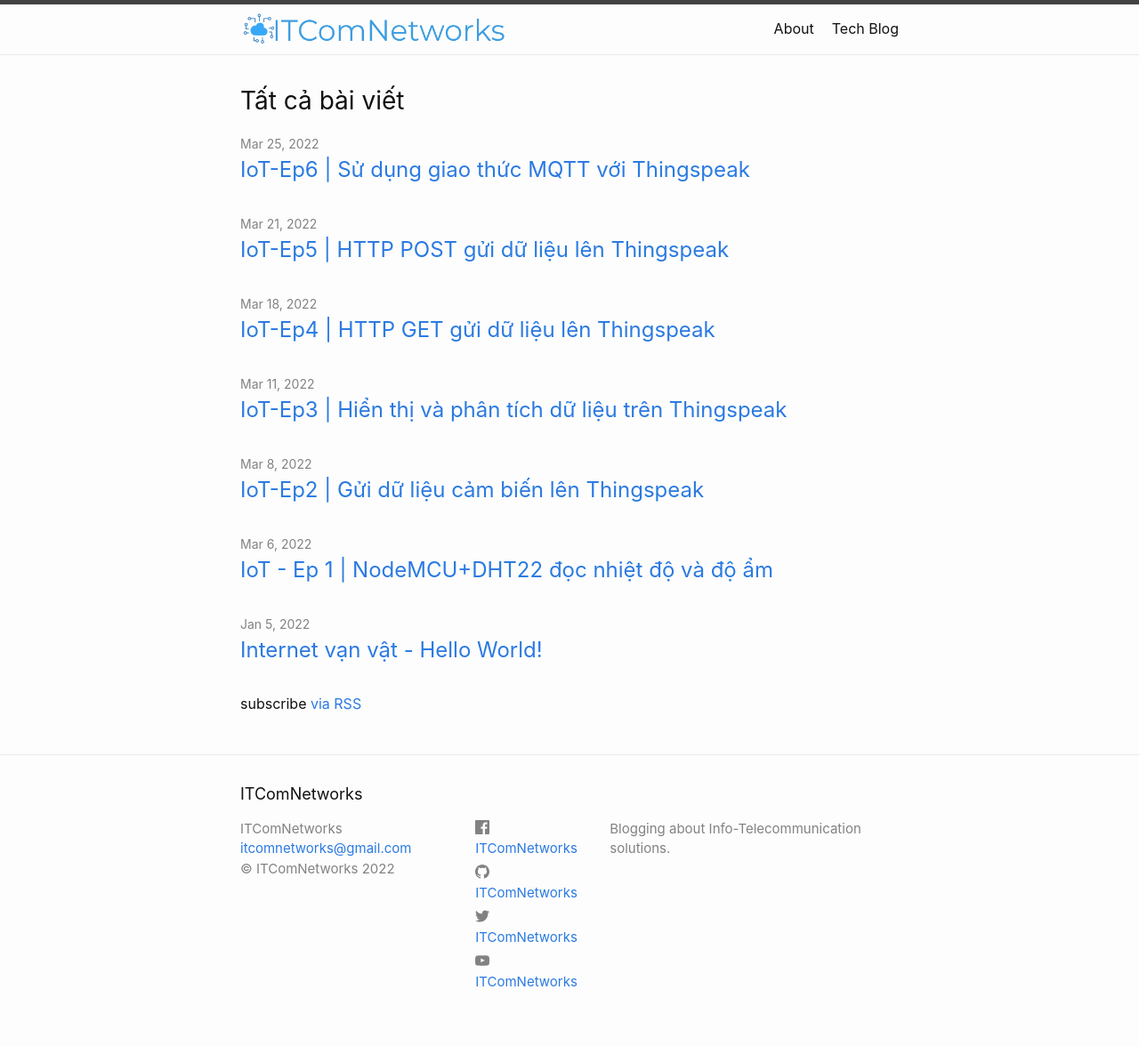
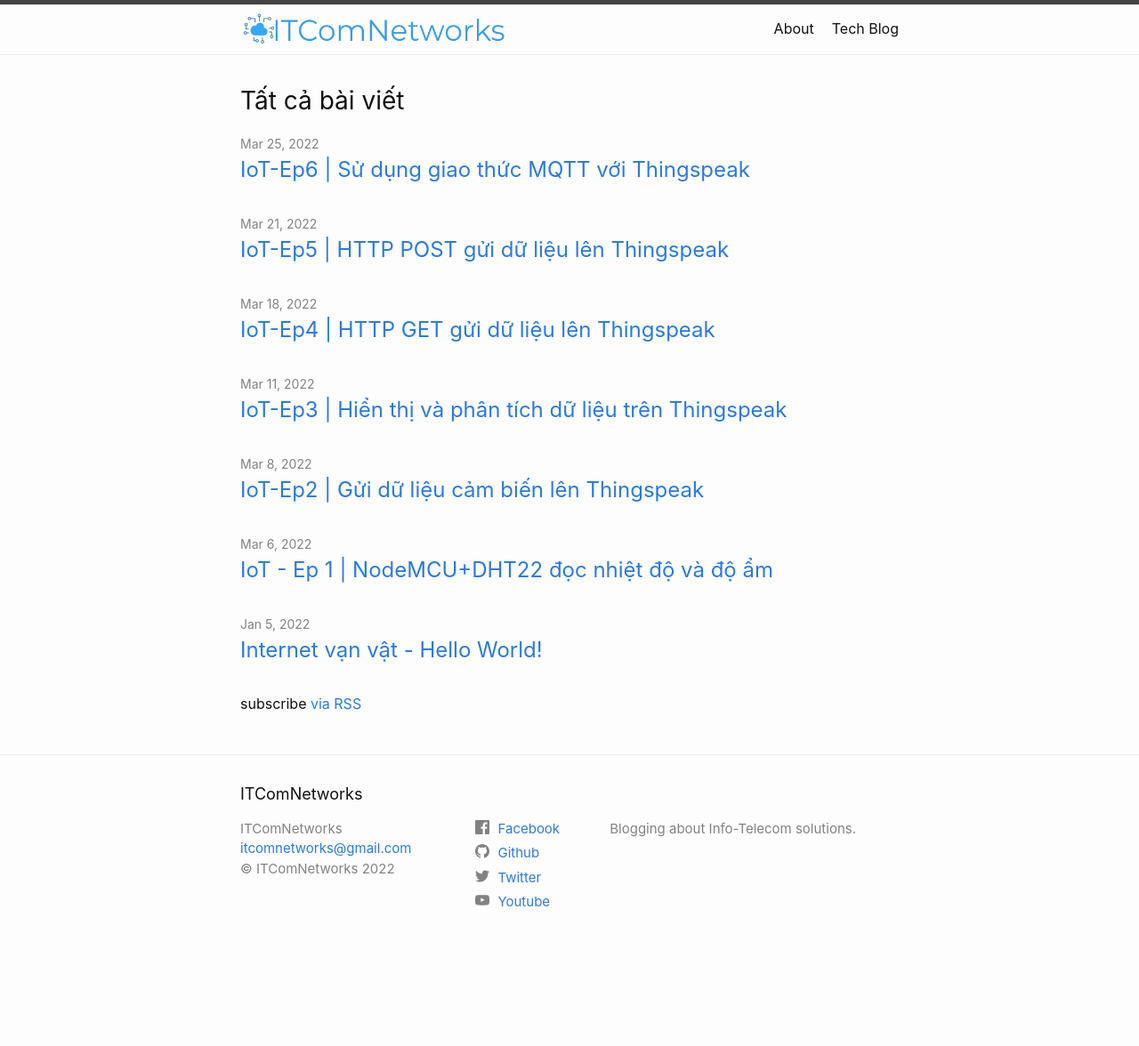
Before and after one commit to itcomnetworks/itcomnetworks.github.io, a Jekyll site: the page built from index.markdown, in a window 1280 px wide. Shown: the whole page at 89% size. Built offline with Jekyll 4.4.1, drawn with Linux system fonts in a browser that asks for light colours; after the commit the page ends 1086 px from its top, so only the background shows below that.

Commit message:
change social name and description

```diff
--- a/_config.yml
+++ b/_config.yml
@@ -21,7 +21,7 @@
 title: ITComNetworks
 email: itcomnetworks@gmail.com
 description: >- # this means to ignore newlines until "baseurl:"
-  Blogging about Info-Telecommunication solutions.
+  Blogging about Info-Telecom solutions.
 baseurl: "" # the subpath of your site, e.g. /blog
 url: "https://itcomnetworks.github.io" # the base hostname & protocol for your site, e.g. http://example.com
 twitter_username: ITComNetworks
--- a/_includes/social.html
+++ b/_includes/social.html
@@ -1,14 +1,14 @@
 <ul class="social-media-list">
   {%- if site.dribbble_username -%}<li><a href="https://dribbble.com/{{ site.dribbble_username| cgi_escape | escape }}"><svg class="svg-icon"><use xlink:href="{{ '/assets/minima-social-icons.svg#dribbble' | relative_url }}"></use></svg> <span class="username">{{ site.dribbble_username| escape }}</span></a></li>{%- endif -%}
-  {%- if site.facebook_username -%}<li><a href="https://www.facebook.com/{{ site.facebook_username| cgi_escape | escape }}" target="_blank"><svg class="svg-icon"><use xlink:href="{{ '/assets/minima-social-icons.svg#facebook' | relative_url }}"></use></svg> <span class="username">{{ site.facebook_username| escape }}</span></a></li>{%- endif -%}
+  {%- if site.facebook_username -%}<li><a href="https://www.facebook.com/{{ site.facebook_username| cgi_escape | escape }}" target="_blank"><svg class="svg-icon"><use xlink:href="{{ '/assets/minima-social-icons.svg#facebook' | relative_url }}"></use></svg> <span class="username">{{ "Facebook"| escape }}</span></a></li>{%- endif -%}
   {%- if site.flickr_username -%}<li><a href="https://www.flickr.com/photos/{{ site.flickr_username| cgi_escape | escape }}"><svg class="svg-icon"><use xlink:href="{{ '/assets/minima-social-icons.svg#flickr' | relative_url }}"></use></svg> <span class="username">{{ site.flickr_username| escape }}</span></a></li>{%- endif -%}
-  {%- if site.github_username -%}<li><a href="https://github.com/{{ site.github_username| cgi_escape | escape }}" target="_blank"><svg class="svg-icon"><use xlink:href="{{ '/assets/minima-social-icons.svg#github' | relative_url }}"></use></svg> <span class="username">{{ site.github_username| escape }}</span></a></li>{%- endif -%}
+  {%- if site.github_username -%}<li><a href="https://github.com/{{ site.github_username| cgi_escape | escape }}" target="_blank"><svg class="svg-icon"><use xlink:href="{{ '/assets/minima-social-icons.svg#github' | relative_url }}"></use></svg> <span class="username">{{ "Github"| escape }}</span></a></li>{%- endif -%}
   {%- if site.instagram_username -%}<li><a href="https://instagram.com/{{ site.instagram_username| cgi_escape | escape }}"><svg class="svg-icon"><use xlink:href="{{ '/assets/minima-social-icons.svg#instagram' | relative_url }}"></use></svg> <span class="username">{{ site.instagram_username| escape }}</span></a></li>{%- endif -%}
   {%- if site.linkedin_username -%}<li><a href="https://www.linkedin.com/in/{{ site.linkedin_username| cgi_escape | escape }}"><svg class="svg-icon"><use xlink:href="{{ '/assets/minima-social-icons.svg#linkedin' | relative_url }}"></use></svg> <span class="username">{{ site.linkedin_username| escape }}</span></a></li>{%- endif -%}
   {%- if site.pinterest_username -%}<li><a href="https://www.pinterest.com/{{ site.pinterest_username| cgi_escape | escape }}"><svg class="svg-icon"><use xlink:href="{{ '/assets/minima-social-icons.svg#pinterest' | relative_url }}"></use></svg> <span class="username">{{ site.pinterest_username| escape }}</span></a></li>{%- endif -%}
   {%- for mst in site.mastodon -%}{%- if mst.username and mst.instance -%}<li><a href="https://{{ mst.instance| cgi_escape | escape}}/@{{mst.username}}"><svg class="svg-icon"><use xlink:href="{{ '/assets/minima-social-icons.svg#mastodon' | relative_url }}"></use></svg> <span class="username">{{ mst.username|escape }}</span></a></li>{%- endif -%}{%- endfor -%}
-  {%- if site.twitter_username -%}<li><a href="https://www.twitter.com/{{ site.twitter_username| cgi_escape | escape }}" target="_blank"><svg class="svg-icon"><use xlink:href="{{ '/assets/minima-social-icons.svg#twitter' | relative_url }}"></use></svg> <span class="username">{{ site.twitter_username| escape }}</span></a></li>{%- endif -%}
-  {%- if site.youtube_username -%}<li><a href="https://youtube.com/channel/{{ site.youtube_username| cgi_escape | escape }}" target="_blank"><svg class="svg-icon"><use xlink:href="{{ '/assets/minima-social-icons.svg#youtube' | relative_url }}"></use></svg> <span class="username">{{ site.youtubeName| escape }}</span></a></li>{%- endif -%}
+  {%- if site.twitter_username -%}<li><a href="https://www.twitter.com/{{ site.twitter_username| cgi_escape | escape }}" target="_blank"><svg class="svg-icon"><use xlink:href="{{ '/assets/minima-social-icons.svg#twitter' | relative_url }}"></use></svg> <span class="username">{{ "Twitter"| escape }}</span></a></li>{%- endif -%}
+  {%- if site.youtube_username -%}<li><a href="https://youtube.com/channel/{{ site.youtube_username| cgi_escape | escape }}" target="_blank"><svg class="svg-icon"><use xlink:href="{{ '/assets/minima-social-icons.svg#youtube' | relative_url }}"></use></svg> <span class="username">{{ "Youtube"| escape }}</span></a></li>{%- endif -%}
   {%- if site.googleplus_username -%}<li><a href="https://plus.google.com/{{ site.googleplus_username| escape }}"><svg class="svg-icon"><use xlink:href="{{ '/assets/minima-social-icons.svg#googleplus' | relative_url }}"></use></svg> <span class="username">{{ site.googleplus_username| escape }}</span></a></li>{%- endif -%}
   {%- if site.rss -%}<li><a href="{{ 'feed.xml' | relative_url }}"><svg class="svg-icon"><use xlink:href="{{ '/assets/minima-social-icons.svg#rss' | relative_url }}"></use></svg> <span>{{ site.rss | escape }}</span></a></li>{%- endif -%}
 </ul>
```
